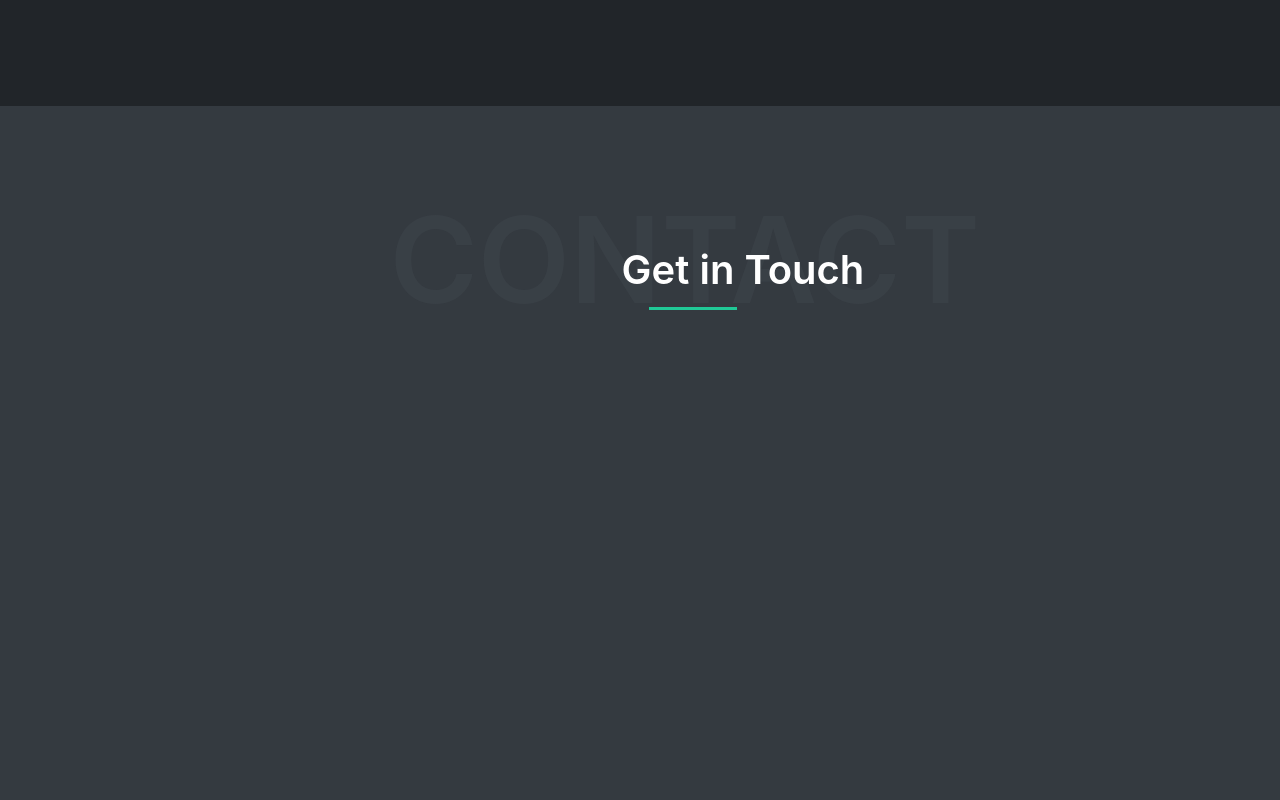
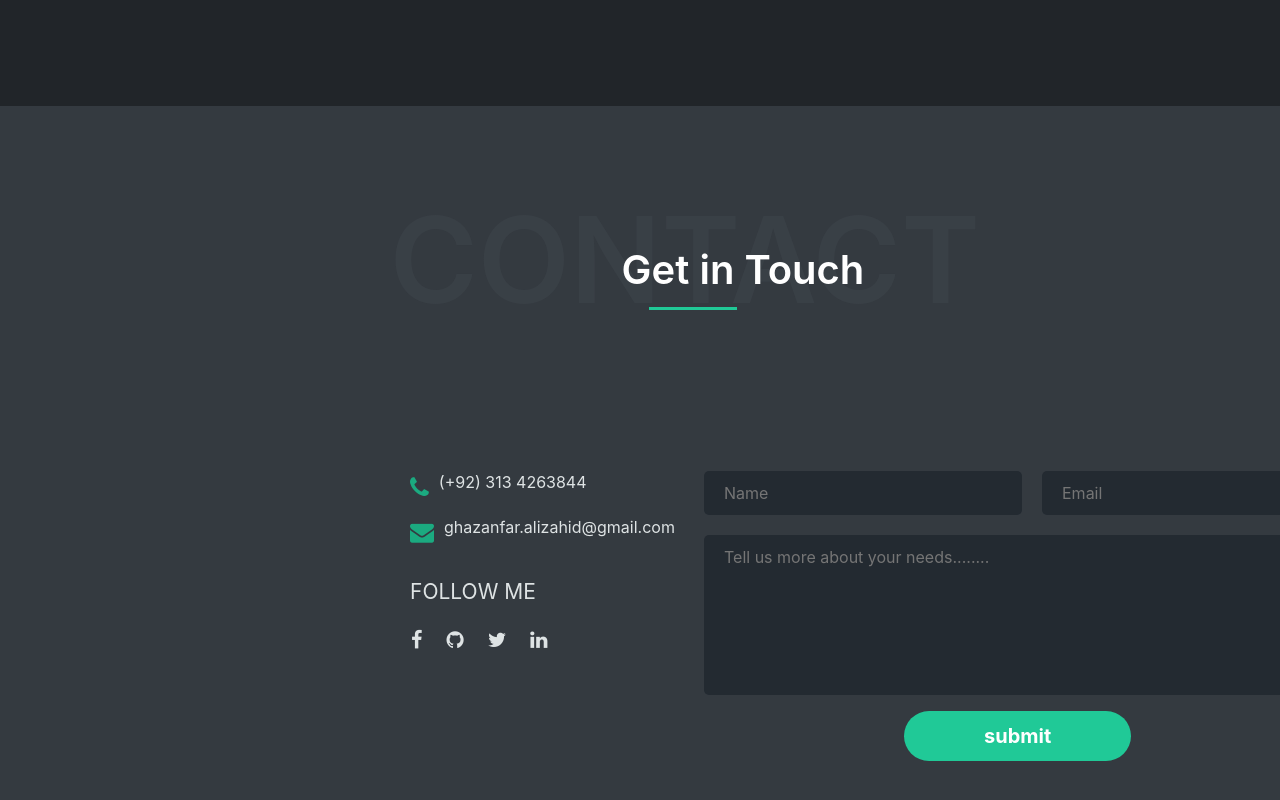
Before and after one commit to GhazanfarAli123/Portfolio, a React (Create React App) app in the folder ghazanfar-ali-portfolio/: page / in a window 1280 px wide. Shown: the part 3836-4636 px from the top of the page. Built offline with nearby package versions, Linux system fonts and the light colour scheme.

Commit message:
﻿changes on portfolio

```diff
--- a/ghazanfar-ali-portfolio/src/Components/Testimonial.js
+++ b/ghazanfar-ali-portfolio/src/Components/Testimonial.js
@@ -4,14 +4,46 @@ import React from 'react';
 export const Testimonial = () => {
 
   return (
-   <div className="testimonial">
-  <div className="testimonoal-text">
-      Contact
+    <div className="testimonial">
+      <div className="testimonoal-text">
+        Contact
       </div>
       <div className="get-in-touch">
-      Get in Touch
+        Get in Touch
       </div>
 
-   </div>
+      <div className="personal-info">
+        <div className="mobile-number">
+          <i className="fa fa-phone" aria-hidden="true"></i>
+          <div className="number">(+92) 313 4263844</div>
+        </div>
+
+        <div className="mail">
+          <i class="fa fa-envelope" aria-hidden="true"></i>
+          <div className="number">ghazanfar.alizahid@gmail.com</div>
+        </div>
+        <div className="follow-me">
+          Follow Me
+          <div className="share-icons">
+            <ul>
+              <li className="icons-2 icon-1 fa fa-facebook" aria-hidden="true"></li>
+              <li className="icons-2 fa fa-github" aria-hidden="true"></li>
+              <li className="icons-2 fa fa-twitter" aria-hidden="true"></li>
+              <li className="icons-2 fa fa-linkedin" aria-hidden="true"></li>
+            </ul>
+          </div>
+        </div>
+      </div>
+      <form className="form">
+        <div className="form-1">
+          <input type="text" className="name-form" placeholder="Name" />
+          <input type="email" className="email-form" placeholder="Email" />
+        </div>
+        <div className="form-2">
+          <textarea className="textarea" rows="5" cols="58" placeholder="Tell us more about your needs........"/>
+        </div>
+        <input className="submit-button" type="submit" value="submit"/>
+      </form>
+    </div>
   )
 }
--- a/ghazanfar-ali-portfolio/src/Components/style.css
+++ b/ghazanfar-ali-portfolio/src/Components/style.css
@@ -354,7 +354,7 @@ html {
 }
 
 .bootstrap-image {
-  margin-left: 17% !important;
+  margin-left: 271px !important;
 }
 
 .resume {
@@ -513,9 +513,11 @@ html {
   font-size: 1rem;
   color: #dee3e4;
 }
-.skill-name-perc span{
+
+.skill-name-perc span {
   margin-left: 80%;
 }
+
 .skill-perc {
   width: 450px;
   height: 10px;
@@ -524,28 +526,31 @@ html {
   background-color: #111418;
 }
 
-.skills .skils-2  {
+.skills .skils-2 {
   margin-left: 20%;
 
 }
 
-.skils-2 h1{
+.skils-2 h1 {
   visibility: hidden;
 }
 
-.skill-perc-2{
+.skill-perc-2 {
   width: 80%;
   height: 100%;
   border-radius: 10px;
   background-color: #20c997;
 }
-.skils-2{
+
+.skils-2 {
   margin-top: 30px;
 }
-.testimonial{
- background-color: #343a40;
- height: 800px;
+
+.testimonial {
+  background-color: #343a40;
+  height: 800px;
 }
+
 .testimonoal-text {
   text-transform: uppercase;
   opacity: .1;
@@ -575,3 +580,113 @@ html {
   width: 13%;
   border-bottom: 3px solid #20c997;
 }
+
+.mobile-number {
+  margin-left: 30%;
+  margin-top: 10rem;
+  font-size: 1rem;
+  display: flex;
+
+}
+
+.mobile-number i {
+  color: #1baa80;
+  margin-top: 5px;
+  font-size: 1.5rem;
+  margin-right: 10px;
+}
+
+.mobile-number .number {
+  color: #dee3e4;
+
+}
+
+.mail {
+  margin-left: 30%;
+  display: flex;
+  font-size: 1rem;
+  margin-top: 1rem;
+}
+
+.mail i {
+  color: #1baa80;
+  margin-top: 5px;
+  font-size: 1.5rem;
+  margin-right: 10px;
+}
+
+.mail .number {
+  color: #dee3e4;
+}
+
+.follow-me {
+  margin-left: 30%;
+  margin-top: 2rem;
+  text-transform: uppercase;
+  font-size: 1.3125rem !important;
+  color: #dee3e4;
+}
+
+.share-icons {
+  margin-left: -6.5rem;
+  margin-top: 1rem;
+}
+
+.icons-2 {
+  font-size: 20px;
+  margin-left: 1.5rem;
+}
+
+.personal-info {
+  width: 300px;
+  margin-left: 25%;
+}
+
+.form {
+  width: 300px;
+  margin-left: 55%;
+  margin-top: -200px;
+}
+
+.name-form {
+  background: #232a31;
+  border-color: #232a31;
+  border: none;
+  color: #fff;
+  border-radius: 5px;
+  padding: 10px 50px 10px 20px;
+}
+
+.email-form {
+  padding: 10px 50px 10px 20px;
+  background: #232a31;
+  border: none;
+  border-color: #232a31;
+  color: #fff;
+  border-radius: 5px;
+  margin-left: 20px;
+}
+
+.form-1 {
+  display: flex;
+}
+.textarea{
+padding: 10px 10px 30px 20px;
+margin-top: 20px;
+background: #232a31;
+border-color: #232a31;
+border: none;
+color: #fff;
+border-radius: 5px;
+}
+.submit-button{
+margin-top: 10px;
+margin-left: 12.5rem;
+padding: 10px 80px;
+border-radius: 30px;
+background-color: #20c997;
+border: none;
+color: #fff;
+font-weight: 700;
+font-size: 20px;
+}
```
